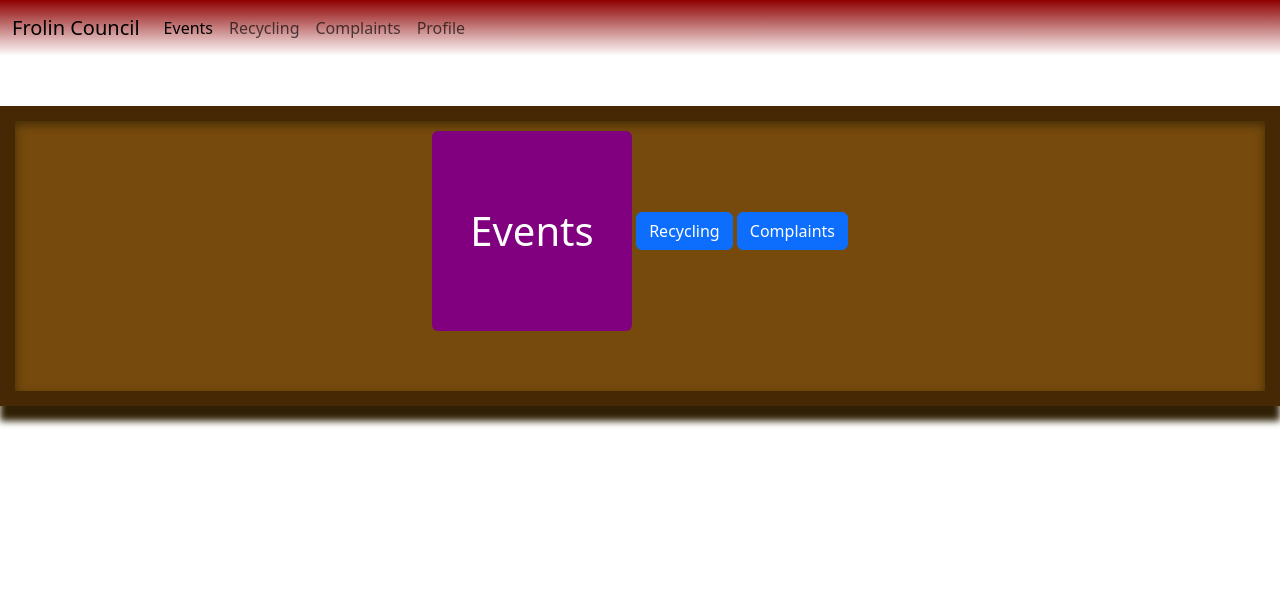
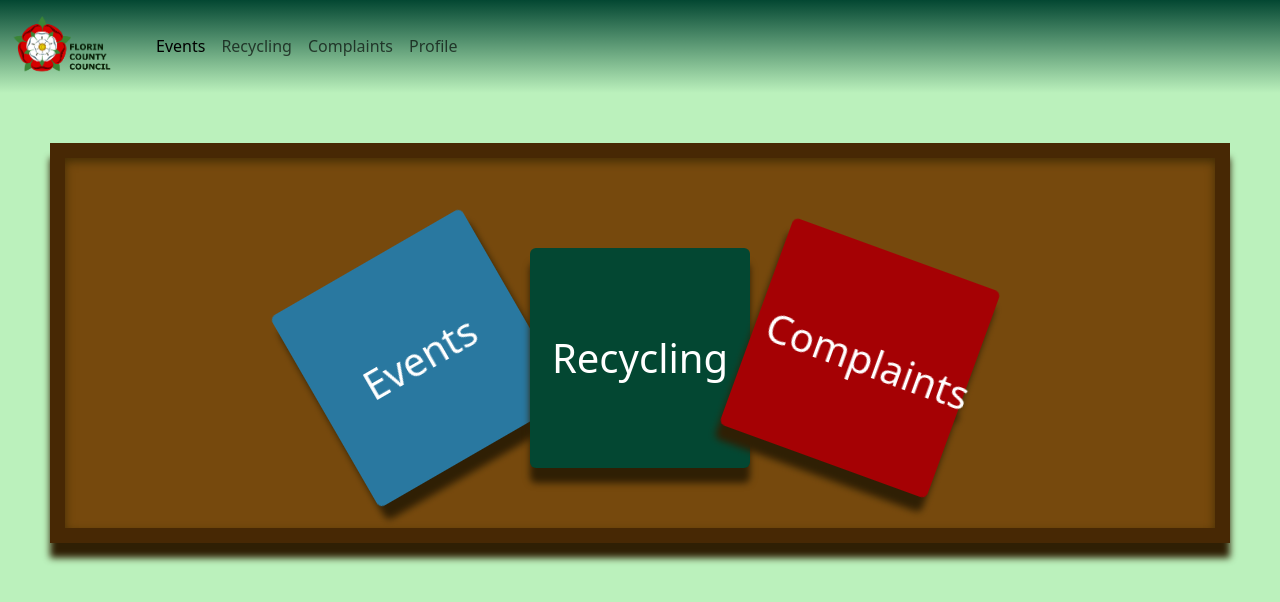
Before and after one commit to kenenx/Florin_Community_App_Client, a website: page mainpage.html in a window 1280 px wide. Drawn offline with nearby package versions, Linux system fonts and the light colour scheme.

Commit message:
made the main page look nice

```diff
--- a/assets/style/style.css
+++ b/assets/style/style.css
@@ -7,29 +7,58 @@
 }
 
 .navbar{
-    background: linear-gradient(#8e0000, #9198e500);
+    background: linear-gradient(#034732, #9198e500);
 
 }
 
-/* body{
-    background: linear-gradient(#3a0505, #a10707);
-    background-color: rgb(76, 4, 4);
-} */
+body{
+    /* background: linear-gradient(#3a0505, #a10707);  */
+    background-color: rgb(187, 241, 188);
+}
+
+.items{
+    display: flex;
+    margin-top: 30px;
+}
 
 #eventbtn{
-    width: 200px;
-    height: 200px;
+    width: 220px;
+    height: 220px;
     border: 0;
-    background-color: purple;
+    background-color: #2978A0;
     font-size: 40px;
+    transform: rotate(-30deg);
+    filter: drop-shadow(0 4mm 1mm rgb(47, 31, 4));
+}
+#recyclebtn{
+    width: 220px;
+    height: 220px;
+    border: 0;
+    background-color:#034732;
+    font-size: 40px;
+    transform: rotate(0deg);
+    filter: drop-shadow(0 4mm 1mm rgb(47, 31, 4));
+}
+#complaintsbtn{
+    width: 220px;
+    height: 220px;
+    border: 0;
+    background-color: #A50104;
+    font-size: 40px;
+    transform: rotate(20deg);
+    filter: drop-shadow(0 4mm 1mm rgb(47, 31, 4));
+}
+
+.logo{
+    max-width: 120px;
+    margin: auto;
 }
 
 .noticeboard {
     display: grid;
-    /* grid-template-columns: auto auto auto; */
     padding: 10px;
     width: auto;
-    min-height: 300px;
+    min-height: 400px;
     background-color: rgb(118, 73, 13);
     box-shadow: inset 0 1mm 10px #442e05;
     border: 15px solid rgb(71, 40, 4);
@@ -37,4 +66,6 @@
     justify-content: center;
     margin: auto;
     margin-top: 50px;
+    margin-left: 50px;
+    margin-right: 50px;
 }
--- a/mainpage.html
+++ b/mainpage.html
@@ -15,7 +15,9 @@
         <!-- navbar -->
         <nav class="navbar navbar-expand-lg">
             <div class="container-fluid">
-              <a class="navbar-brand" href="#">Frolin Council</a>
+              <a class="navbar-brand" href="#">
+                <img class ="logo" src ="./assets/images/florinLogo.png">
+              </a>
               <button class="navbar-toggler" type="button" data-bs-toggle="collapse" data-bs-target="#navbarNav" aria-controls="navbarNav" aria-expanded="false" aria-label="Toggle navigation">
                 <span class="navbar-toggler-icon"></span>
               </button>
@@ -30,7 +32,7 @@
                   <li class="nav-item">
                     <a class="nav-link" href="#">Complaints</a>
                   </li>
-                  <li class="nav-item-userprofile">
+                  <li class="nav-item-userprofile" style ="place-content: right;">
                     <a class="nav-link" href="./userprofile.html">Profile</a>
                   </li>
                 </ul>
@@ -39,12 +41,21 @@
           </nav>
         <!-- Noticeboard -->
         <section class ="noticeboard">
-            <section class = "items">
-              <button type="button"id ="eventbtn" class="btn btn-primary" type="submit" value="Submit" onclick="goToEveData()">Events</button>
-              <button type="button"id ="recyclebtn" class="btn btn-primary" type="submit" value="Submit" onclick="goToRecData()">Recycling</button>
-              <button type="button"id ="complaintsbtn" class="btn btn-primary" type="submit" value="Submit" onclick="goToComData()">Complaints</button>
-            </section>
+          <section class = "pics">
+
           </section>
+          <section class = "items">
+            <div class ="evePlace">
+              <button type="button" id ="eventbtn" class="btn btn-primary" type="submit" value="Submit" onclick="goToEveData()">Events</button>
+            </div>
+            <div class ="recPlace">
+                <button type="button" id ="recyclebtn" class="btn btn-primary" type="submit" value="Submit" onclick="goToRecData()">Recycling</button>
+            </div>
+            <div class ="compPlace">
+              <button type="button" id ="complaintsbtn" class="btn btn-primary" type="submit" value="Submit" onclick="goToComData()">Complaints</button>
+            </div>
+          </section>
+        </section>
 
     </body>
 </html>
```
Also changed, not shown: assets/images/florinLogo.png (added), complaints.html (renamed from complaint.html).
